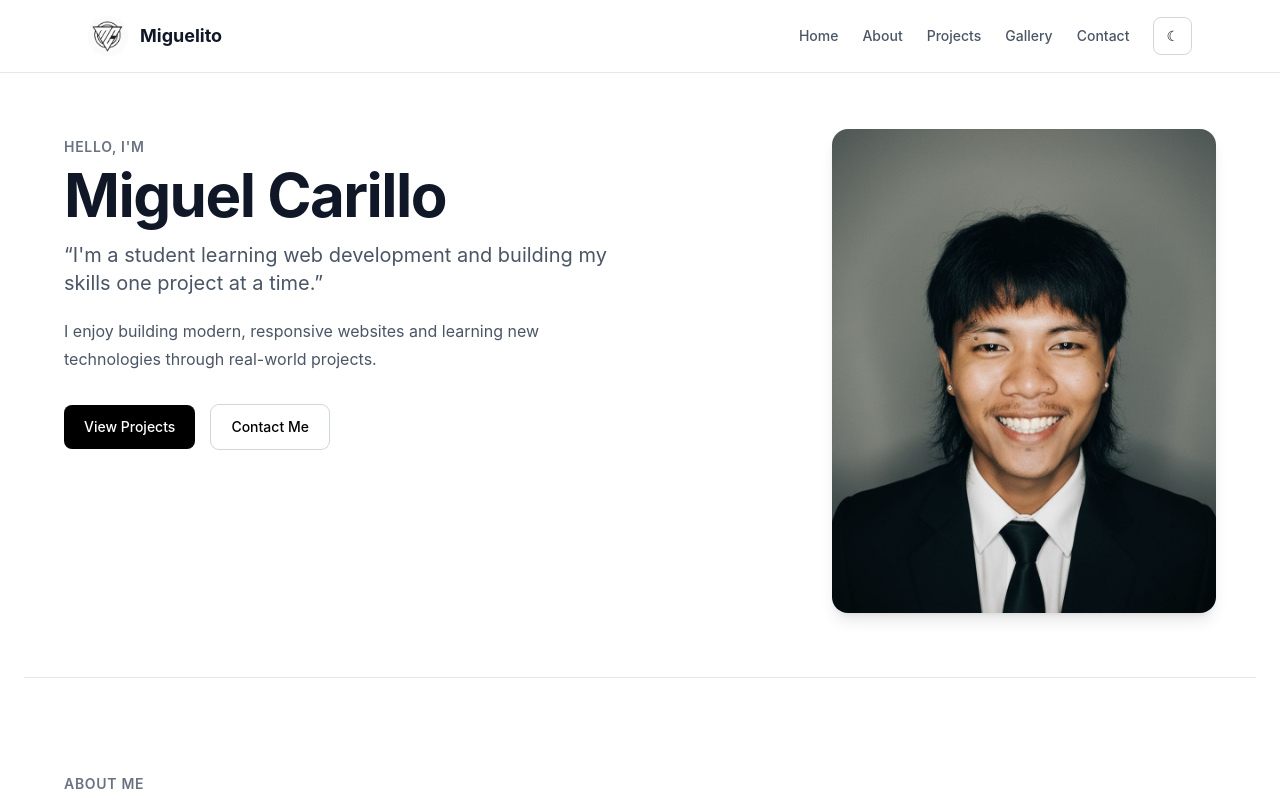
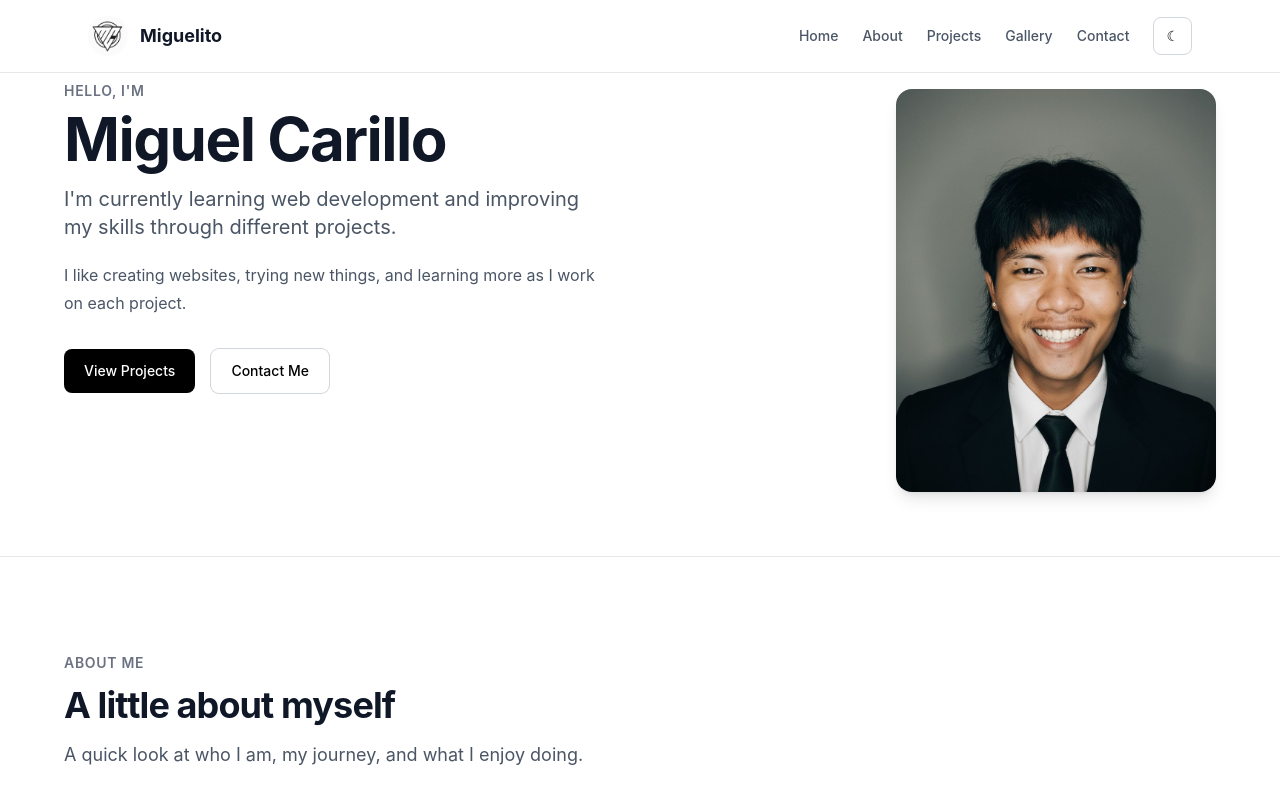
Before and after one commit to Miguelito-77gil/prelim-proj, a React (Vite) app: page / in a window 1280 px wide. Shown: the top 800 px of the page. Built offline with nearby package versions, Linux system fonts and the light colour scheme.

Commit message:
Add files via upload

```diff
--- a/src/sections/home/HomeSection.jsx
+++ b/src/sections/home/HomeSection.jsx
@@ -3,8 +3,7 @@ import heroImage from "@/assets/miguel.jpg";
 
 function HomeSection() {
   return (
-    <section className="bg-white px-6 pt-10 dark:bg-gray-950 sm:pt-14">
-
+    <section>
       {/* Hero Content */}
       <div className="mx-auto max-w-6xl">
         <div className="grid items-start gap-12 md:grid-cols-2 md:gap-16">
@@ -20,12 +19,13 @@ function HomeSection() {
             </h1>
 
             <p className="mt-4 max-w-xl text-xl text-gray-600 dark:text-gray-300">
-             “I'm a student learning web development and building my skills one project at a time.”
+              I'm currently learning web development and improving my skills
+              through different projects.
             </p>
 
             <p className="mt-5 max-w-xl leading-7 text-gray-600 dark:text-gray-300">
-              I enjoy building modern, responsive websites and learning new
-              technologies through real-world projects.
+              I like creating websites, trying new things, and learning more
+              as I work on each project.
             </p>
 
             <div className="mt-8 flex flex-wrap gap-4">
@@ -43,11 +43,11 @@ function HomeSection() {
           </div>
 
           {/* Hero Image */}
-          <div className="flex justify-center md:justify-end">
+          <div className="flex justify-center pt-6 md:justify-end md:pt-4">
             <img
               src={heroImage}
               alt="Miguel Carillo"
-              className="w-full max-w-sm rounded-2xl object-cover shadow-lg"
+              className="w-full max-w-xs rounded-2xl object-cover shadow-lg"
             />
           </div>
 
@@ -56,7 +56,6 @@ function HomeSection() {
 
       {/* Full Width Divider Before About */}
       <div className="mt-16 w-full border-t border-gray-200 dark:border-gray-800" />
-
     </section>
   );
 }
```
